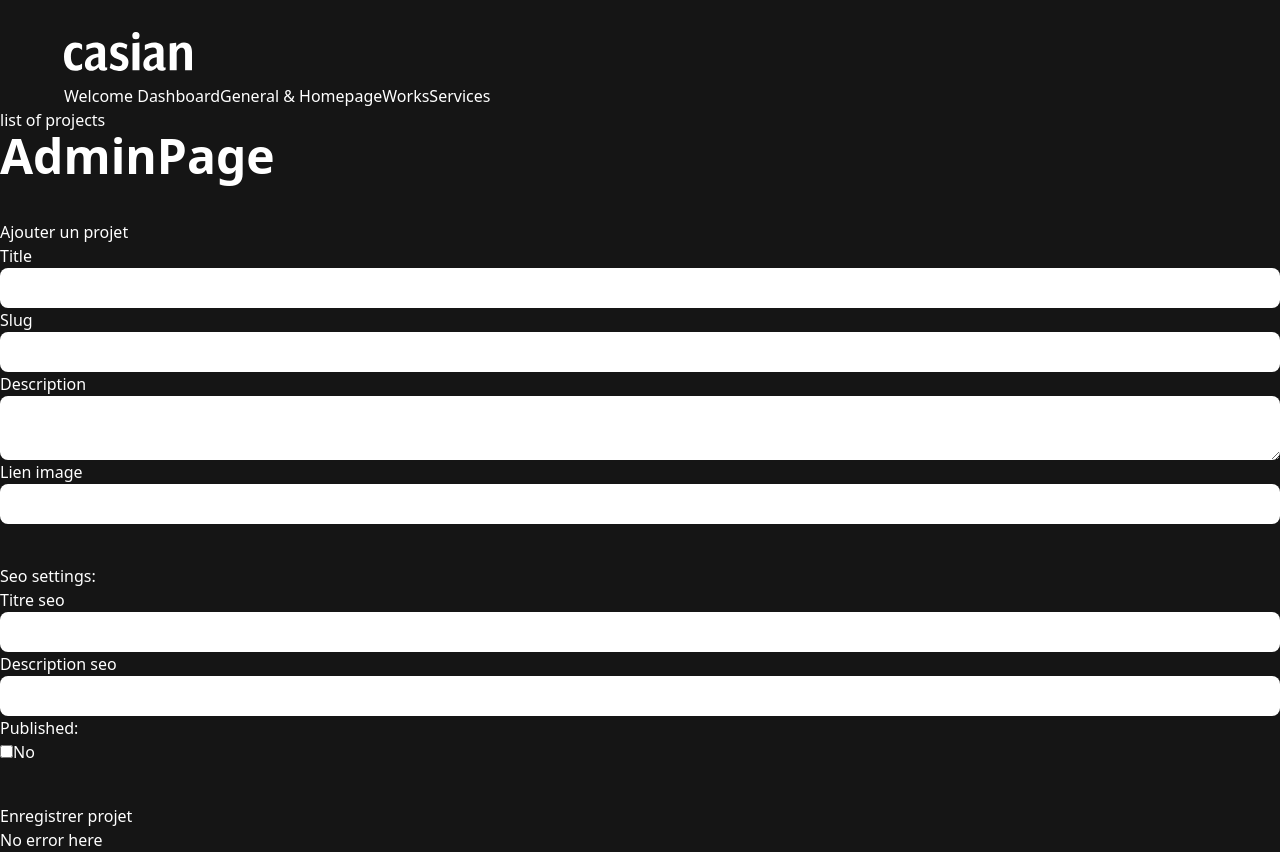
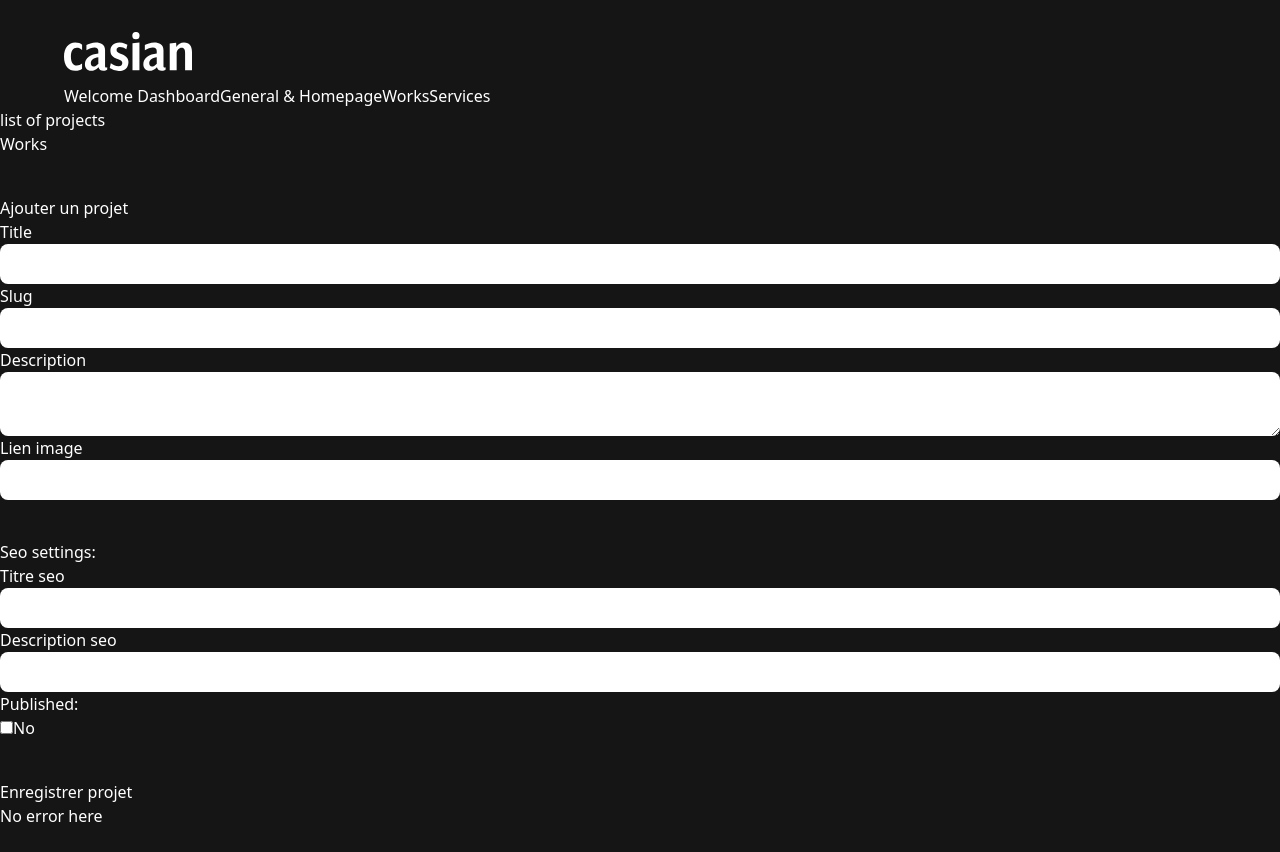
Before and after one commit to CasianLW/portfolio-casian-react-typecript-cms, a Next.js app: page /admin in a window 1280 px wide. After the commit the page ends 828 px from the top, so only its background shows below. Built offline with nearby package versions, Linux system fonts and the light colour scheme.

Commit message:
title improuved

```diff
--- a/components/admin/works/addWorkComponent.tsx
+++ b/components/admin/works/addWorkComponent.tsx
@@ -87,9 +87,9 @@ const AddWorkComponent: FC = () => {
   }
   return (
     <>
-      <h1 className="main-title">AdminPage</h1>
+      <h2>Works</h2>
       <form className="mt-10 " onSubmit={handleSubmit}>
-        <h2>Ajouter un projet</h2>
+        <h3>Ajouter un projet</h3>
         <div className="grid">
           <label htmlFor="title">Title</label>
           <input required type="text" name="title" value={formData.title} onChange={handleInputChange} />
```
